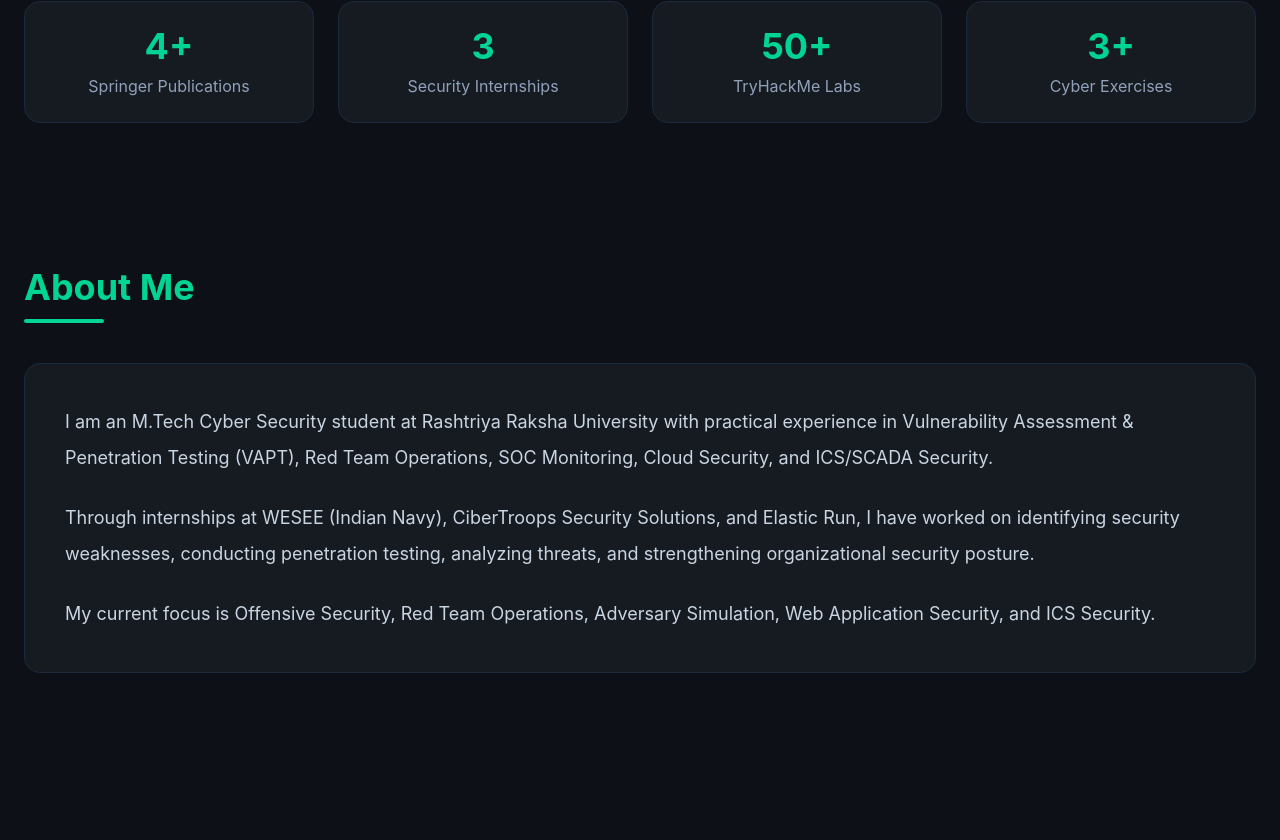
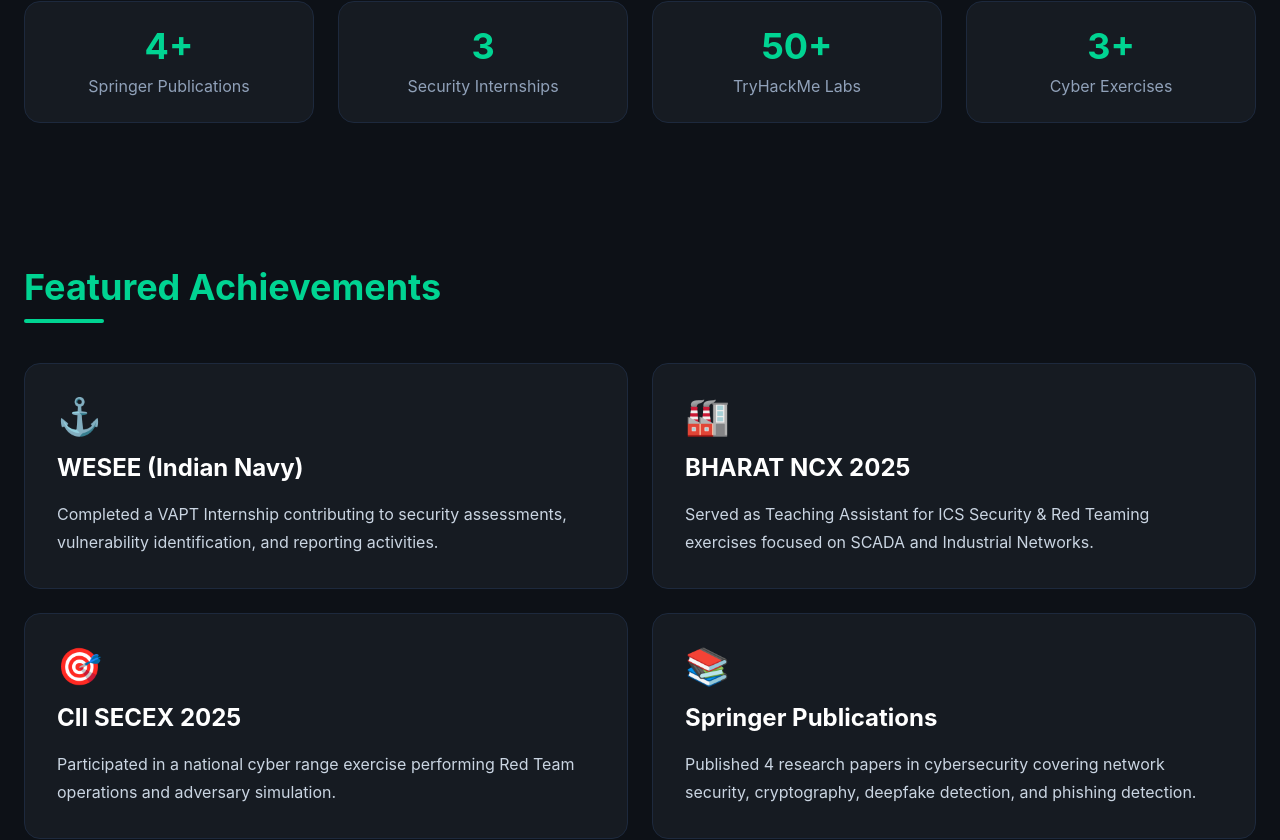
Before and after one commit to shahrachit0202/rachit-portfolio, a React (Vite) app: page / in a window 1280 px wide. Shown: the part 847-1687 px from the top of the page. Built offline with nearby package versions, Linux system fonts and the light colour scheme.

Commit message:
Added featured achievements section

```diff
--- a/src/App.jsx
+++ b/src/App.jsx
@@ -10,6 +10,7 @@
 import Certifications from "./components/Certifications";
 import Footer from "./components/Footer";
 import Stats from "./components/Stats";
+import Achievements from "./components/Achievements";
 
 function App() {
   return (
@@ -17,6 +18,7 @@
       <Navbar />
       <Hero />
       <Stats />
+      <Achievements />
       <About />
       <Skills />
       <Experience />
--- /dev/null
+++ b/src/components/Achievements.jsx
@@ -0,0 +1,74 @@
+import Container from "./Container";
+import SectionTitle from "./SectionTitle";
+
+export default function Achievements() {
+  const achievements = [
+    {
+      title: "WESEE (Indian Navy)",
+      description:
+        "Completed a VAPT Internship contributing to security assessments, vulnerability identification, and reporting activities.",
+      icon: "⚓",
+    },
+    {
+      title: "BHARAT NCX 2025",
+      description:
+        "Served as Teaching Assistant for ICS Security & Red Teaming exercises focused on SCADA and Industrial Networks.",
+      icon: "🏭",
+    },
+    {
+      title: "CII SECEX 2025",
+      description:
+        "Participated in a national cyber range exercise performing Red Team operations and adversary simulation.",
+      icon: "🎯",
+    },
+    {
+      title: "Springer Publications",
+      description:
+        "Published 4 research papers in cybersecurity covering network security, cryptography, deepfake detection, and phishing detection.",
+      icon: "📚",
+    },
+  ];
+
+  return (
+    <section className="py-24">
+      <Container>
+
+        <SectionTitle title="Featured Achievements" />
+
+        <div className="grid md:grid-cols-2 gap-6">
+
+          {achievements.map((achievement) => (
+            <div
+              key={achievement.title}
+              className="
+                bg-[#161b22]
+                border
+                border-slate-800
+                rounded-2xl
+                p-8
+                hover:border-emerald-400
+                hover:-translate-y-1
+                transition-all
+                duration-300
+              "
+            >
+              <div className="text-4xl mb-4">
+                {achievement.icon}
+              </div>
+
+              <h3 className="text-2xl font-bold text-white mb-4">
+                {achievement.title}
+              </h3>
+
+              <p className="text-slate-300 leading-7">
+                {achievement.description}
+              </p>
+            </div>
+          ))}
+
+        </div>
+
+      </Container>
+    </section>
+  );
+}
```
